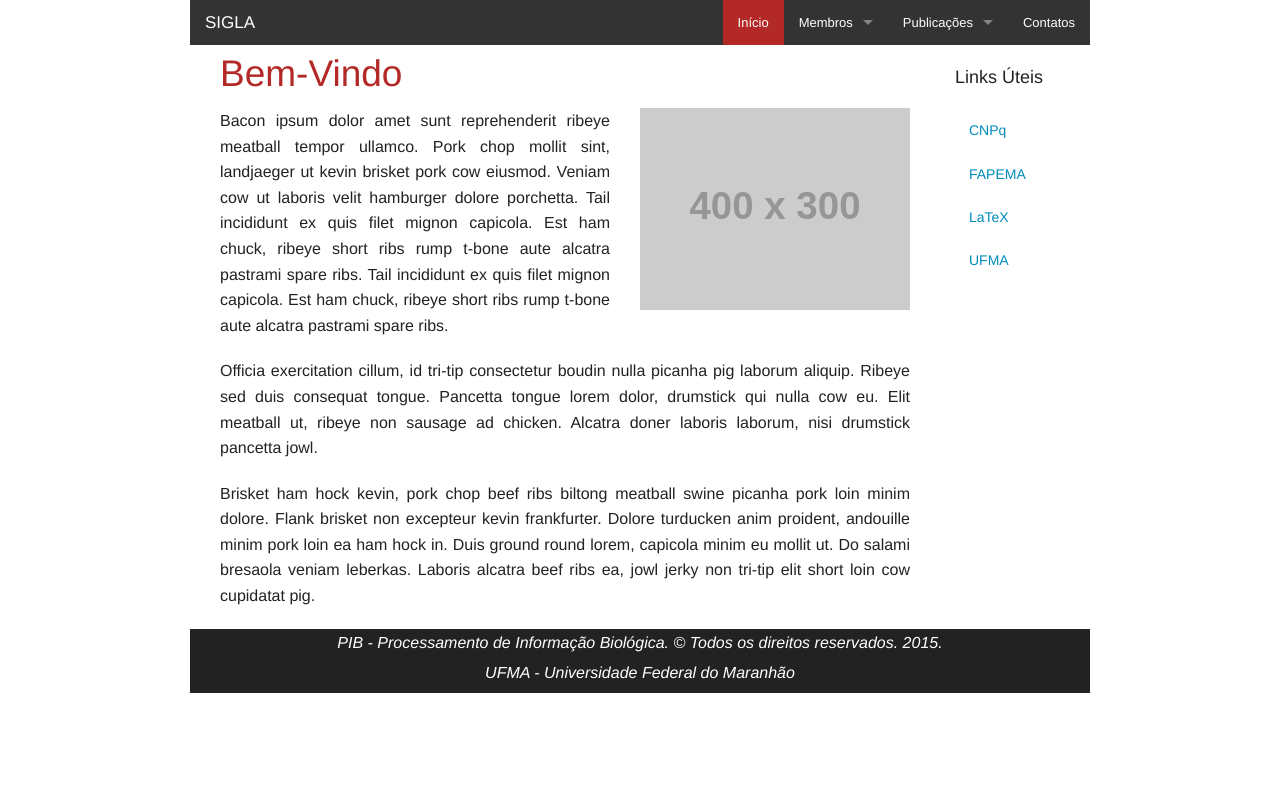
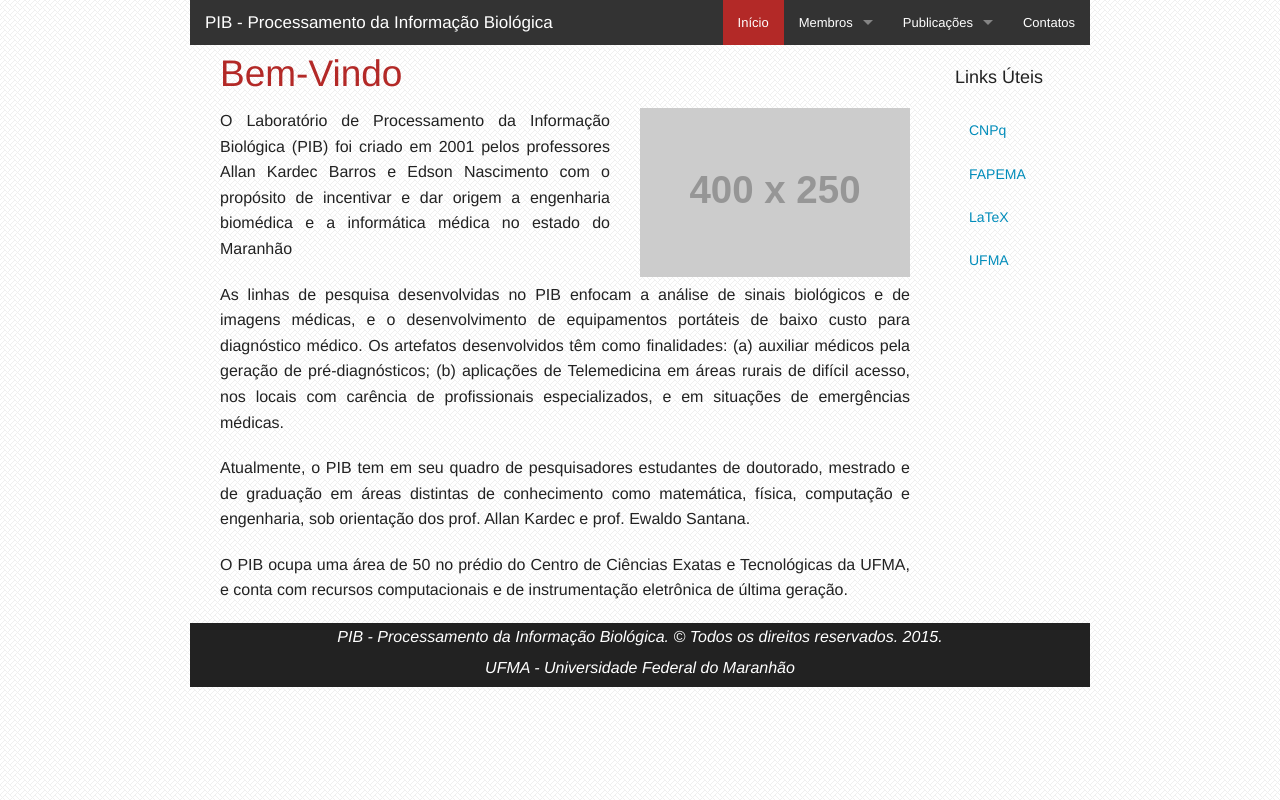
Before and after one commit to tiag0santana/laboratorio, a plain HTML site: page index.html in a window 1280 px wide. Drawn offline with Linux system fonts and the light colour scheme; placeholder pictures from the web are drawn by us.

Commit message:
Varios tweaks

```diff
--- a/css/app.css
+++ b/css/app.css
@@ -1,9 +1,4 @@
 <!-- Custom Foundation Color -->
-
-body {
-    background-image: url(../images/cream_pixels.png);
-    background-repeat:repeat;
-}
 
 .has-tip {
   border-bottom: dotted 1px #CCCCCC;
@@ -20,3 +15,8 @@ h2{
       background: #B32927 !important; /*Not proud :(*/
       color: #FFFFFF;
 }
+
+body {
+    background-image: url(../images/cream_pixels.png);
+    background-repeat:repeat;
+}
--- a/index.html
+++ b/index.html
@@ -6,7 +6,7 @@
 
         <meta charset="utf-8" />
         <meta name="viewport" content="width=device-width, initial-scale=1.0">
-        <title>PIB - Processamento de Informação Biológica</title>
+        <title>PIB - Processamento da Informação Biológica</title>
 
         <!-- CSS -->
         <link rel="stylesheet" href="css/normalize.css">
@@ -30,7 +30,7 @@
             <nav class="top-bar" data-topbar role="navigation">
                 <ul class="title-area">
                     <li class="name">
-                        <h1><a href="#">SIGLA</a></h1>
+                        <h1><a href="#">PIB - Processamento da Informação Biológica</a></h1>
                     </li>
                 </ul>
 
@@ -75,12 +75,12 @@
 
                     <!-- Texto -->
                     <div class="large-7 columns">
-                        <p class="text-justify">Bacon ipsum dolor amet sunt reprehenderit ribeye meatball tempor ullamco. Pork chop mollit sint, landjaeger ut kevin brisket pork cow eiusmod. Veniam cow ut laboris velit hamburger dolore porchetta. Tail incididunt ex quis filet mignon capicola. Est ham chuck, ribeye short ribs rump t-bone aute alcatra pastrami spare ribs. Tail incididunt ex quis filet mignon capicola. Est ham chuck, ribeye short ribs rump t-bone aute alcatra pastrami spare ribs.</p>
+                        <p class="text-justify">O Laboratório de Processamento da Informação Biológica (PIB) foi criado em 2001 pelos professores Allan Kardec Barros e Edson Nascimento com o propósito de incentivar e dar origem a engenharia biomédica e a informática médica no estado do Maranhão </p>
                     </div>
 
                     <!-- Image -->
                     <div class="medium-5 columns" role="img">
-                        <a href="#"><img src="http://placehold.it/400x300&text=[img]" data-reveal-id="labImg" /></a>
+                        <a href="#"><img src="http://placehold.it/400x250&text=[img]" data-reveal-id="labImg" /></a>
 
                         <!-- Close na Imagem ao Clicar -->
                         <div id="labImg" class="reveal-modal" data-reveal aria-labelledby="teamImg" aria-hidden="true" role="img">
@@ -92,9 +92,11 @@
 
                     <!-- Continuação Texto -->
                     <div class="large-12 columns">
-                        <p class="text-justify">Officia exercitation cillum, id tri-tip consectetur boudin nulla picanha pig laborum aliquip. Ribeye sed duis consequat tongue. Pancetta tongue lorem dolor, drumstick qui nulla cow eu. Elit meatball ut, ribeye non sausage ad chicken. Alcatra doner laboris laborum, nisi drumstick pancetta jowl.</p>
+                        <p class="text-justify">As linhas de pesquisa desenvolvidas no PIB enfocam a análise de sinais biológicos e de imagens médicas, e o desenvolvimento de equipamentos portáteis de baixo custo para diagnóstico médico. Os artefatos desenvolvidos têm como finalidades: (a) auxiliar médicos pela geração de pré-diagnósticos; (b) aplicações de Telemedicina em áreas rurais de difícil acesso, nos locais com carência de profissionais especializados, e em situações de emergências médicas. </p>
 
-                        <p class="text-justify">Brisket ham hock kevin, pork chop beef ribs biltong meatball swine picanha pork loin minim dolore. Flank brisket non excepteur kevin frankfurter. Dolore turducken anim proident, andouille minim pork loin ea ham hock in. Duis ground round lorem, capicola minim eu mollit ut. Do salami bresaola veniam leberkas. Laboris alcatra beef ribs ea, jowl jerky non tri-tip elit short loin cow cupidatat pig.</p>
+                        <p class="text-justify">Atualmente, o PIB tem em seu quadro de pesquisadores estudantes de doutorado, mestrado e de graduação em áreas distintas de conhecimento como matemática, física, computação e engenharia, sob orientação dos prof. Allan Kardec e prof. Ewaldo Santana. </p>
+
+                        <p class="text-justify">O PIB ocupa uma área de 50 no prédio do Centro de Ciências Exatas e Tecnológicas da UFMA, e conta com recursos computacionais e de instrumentação eletrônica de última geração.</p>
                     </div>
 
                 </div>
@@ -115,7 +117,7 @@
 
             <!-- Footer -->
             <footer class="row" id="footer">
-                <p class="subheader text-center fixP"><em>PIB - Processamento de Informação Biológica. © Todos os direitos reservados. 2015.</em></p>
+                <p class="subheader text-center fixP"><em>PIB - Processamento da Informação Biológica. © Todos os direitos reservados. 2015.</em></p>
                 <p class="subheader text-center fixP"><em>UFMA - Universidade Federal do Maranhão</em></p>
             </footer>
 
```
Also changed, not shown: alumni.html (+2 -2 lines), conferencias.html (+2 -2 lines), contatos.html (+2 -2 lines), dissertacoes.html (+2 -2 lines), estudantes.html (+2 -2 lines), professores.html (+2 -2 lines), revistas.html (+2 -2 lines).
